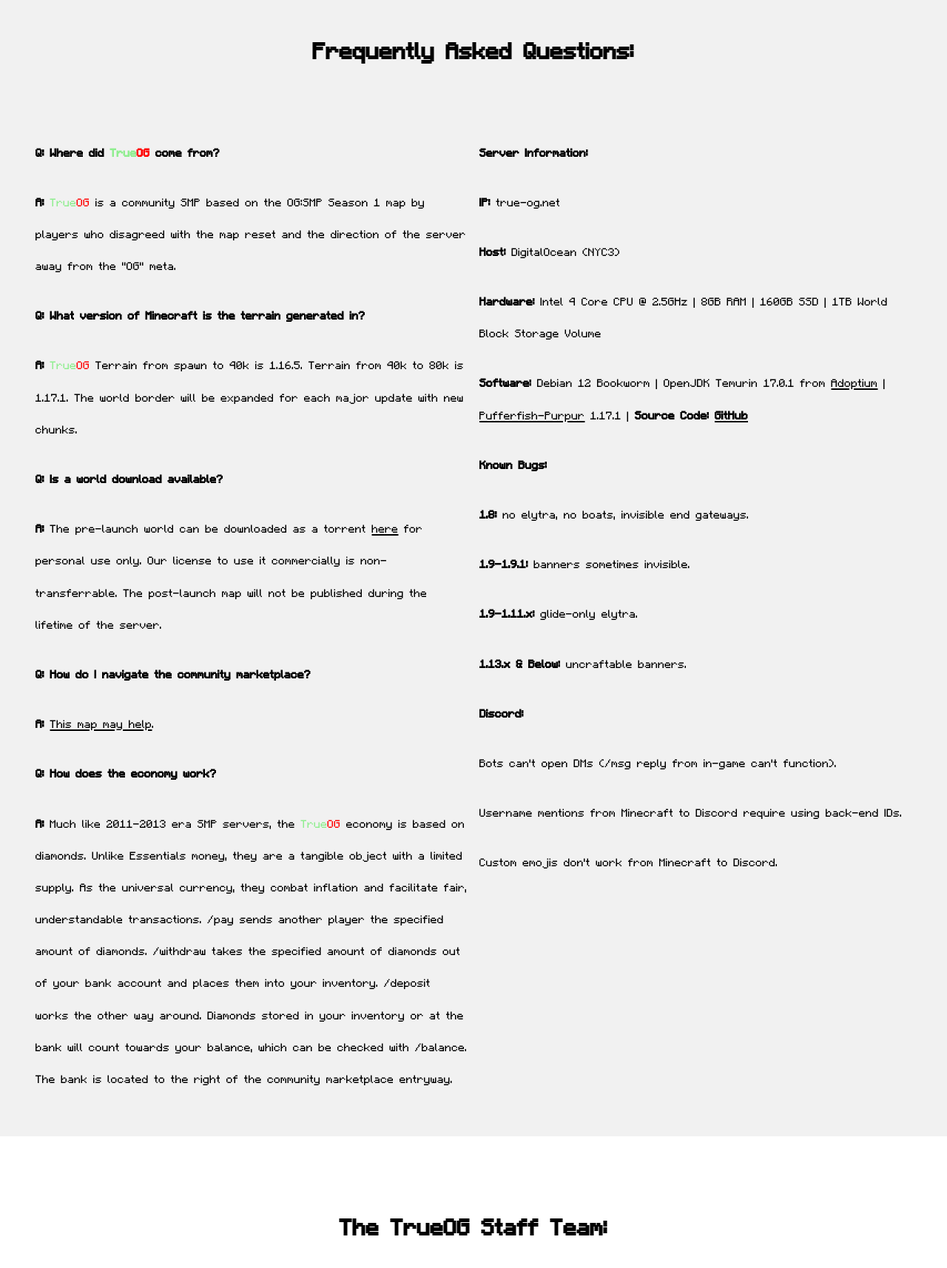
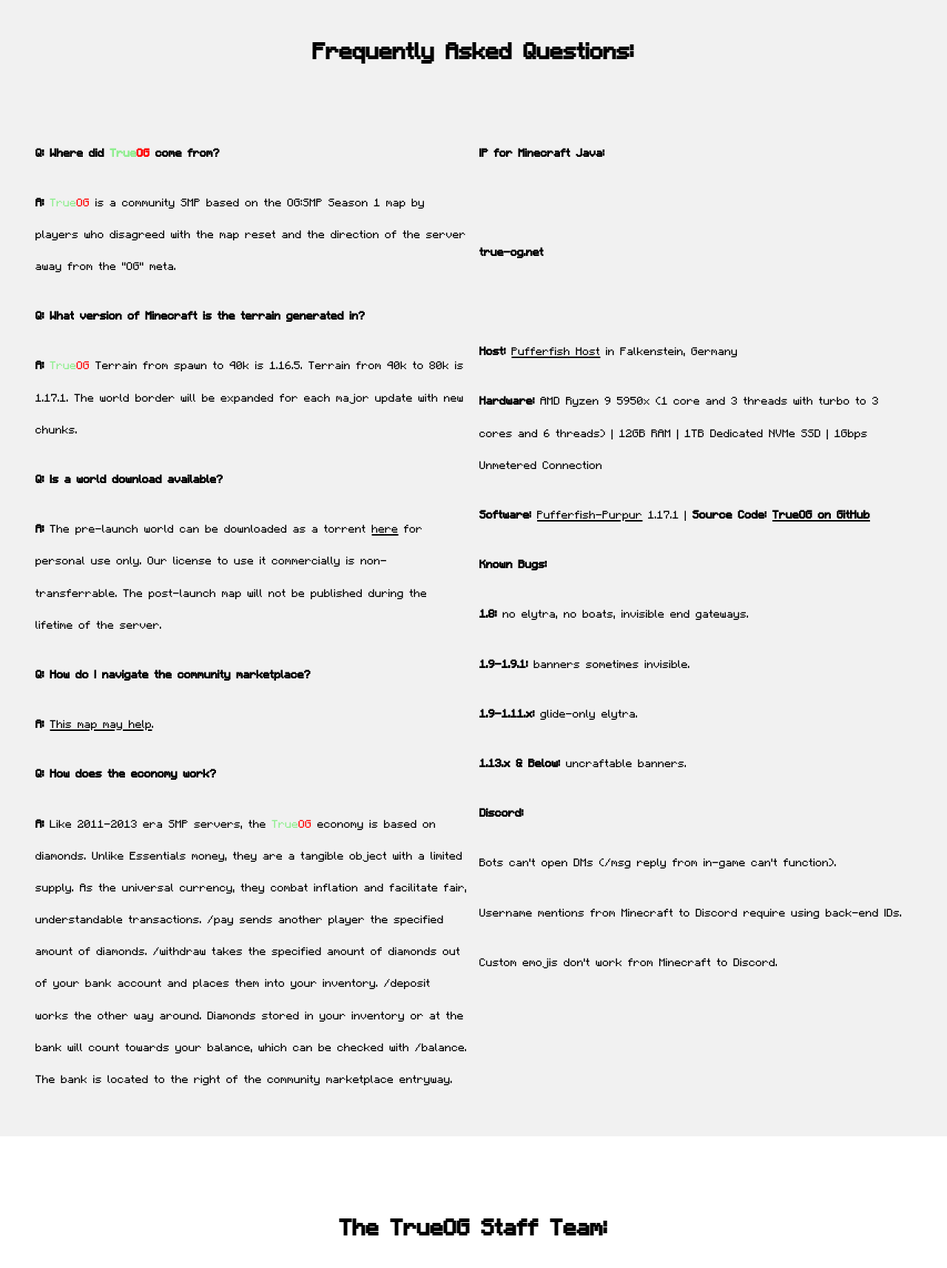
Before and after one commit to true-og/OG-Suite, a PHP site: page / in a window 1280 px wide. Shown: the part 2010-3724 px from the top of the page at 74% size. Run offline with PHP 8.4, Linux system fonts and the light colour scheme.

Commit message:
Migration to Pufferfish Host

```diff
--- a/website/index.php
+++ b/website/index.php
@@ -95,14 +95,16 @@
 		<p><strong>Q: How do I navigate the community marketplace?</strong></p>
 		<p><strong>A:</strong> <a href="market-map.png">This map may help</a>.</p>
 		<p><strong>Q: How does the economy work?</strong></p>
-		<p><strong>A:</strong> Much like 2011-2013 era SMP servers, the <span class="lightgreen">True</span><span class="red">OG</span> economy is based on diamonds. Unlike Essentials money, they are a tangible object with a limited supply. As the universal currency, they combat inflation and facilitate fair, understandable transactions. /pay sends another player the specified amount of diamonds. /withdraw takes the specified amount of diamonds out of your bank account and places them into your inventory. /deposit works the other way around. Diamonds stored in your inventory or at the bank will count towards your balance, which can be checked with /balance. The bank is located to the right of the community marketplace entryway.</p>
+		<p><strong>A:</strong> Like 2011-2013 era SMP servers, the <span class="lightgreen">True</span><span class="red">OG</span> economy is based on diamonds. Unlike Essentials money, they are a tangible object with a limited supply. As the universal currency, they combat inflation and facilitate fair, understandable transactions. /pay sends another player the specified amount of diamonds. /withdraw takes the specified amount of diamonds out of your bank account and places them into your inventory. /deposit works the other way around. Diamonds stored in your inventory or at the bank will count towards your balance, which can be checked with /balance. The bank is located to the right of the community marketplace entryway.</p>
 	</div>
 	<div class="w3-col m6">
-		<p><strong>Server Information:</strong></p>
-		<p><strong>IP:</strong> true-og.net</p>
-		<p><strong>Host:</strong> DigitalOcean (NYC3)</p>
-		<p><strong>Hardware:</strong> Intel 4 Core CPU @ 2.5GHz | 8GB RAM | 160GB SSD | 1TB World Block Storage Volume</p>
-		<p><strong>Software:</strong> Debian 12 Bookworm | OpenJDK Temurin 17.0.1 from <a href="https://adoptium.net/">Adoptium</a> | <a href="https://ci.pufferfish.host/job/Pufferfish-Purpur/">Pufferfish-Purpur</a> 1.17.1 | <strong>Source Code: <a href="https://github.com/NotAlexNoyle/true-og">GitHub</a></strong></p>
+		<p><strong>IP for Minecraft Java:</strong></p>
+		<br>
+		<p><strong>true-og.net</strong></p>
+		<br>
+		<p><strong>Host:</strong> <a href="https://pufferfish.host/">Pufferfish Host</a> in Falkenstein, Germany</p>
+		<p><strong>Hardware:</strong> AMD Ryzen 9 5950x (1 core and 3 threads with turbo to 3 cores and 6 threads) | 12GB RAM | 1TB Dedicated NVMe SSD | 1Gbps Unmetered Connection </p>
+		<p><strong>Software:</strong> <a href="https://ci.pufferfish.host/job/Pufferfish-Purpur/">Pufferfish-Purpur</a> 1.17.1 | <strong>Source Code: <a href="https://github.com/NotAlexNoyle/true-og">TrueOG on GitHub</a></strong></p>
 		<p><strong>Known Bugs:</strong></p>
 		<p><strong>1.8:</strong> no elytra, no boats, invisible end gateways.</p>
 		<p><strong>1.9-1.9.1:</strong> banners sometimes invisible.</p>
--- a/website/old-index.php
+++ /dev/null
@@ -1,5 +0,0 @@
-<?php
-
-echo 'hello world'
-
-?>
```
Also changed, not shown: todo.txt (+1 -11 lines).
